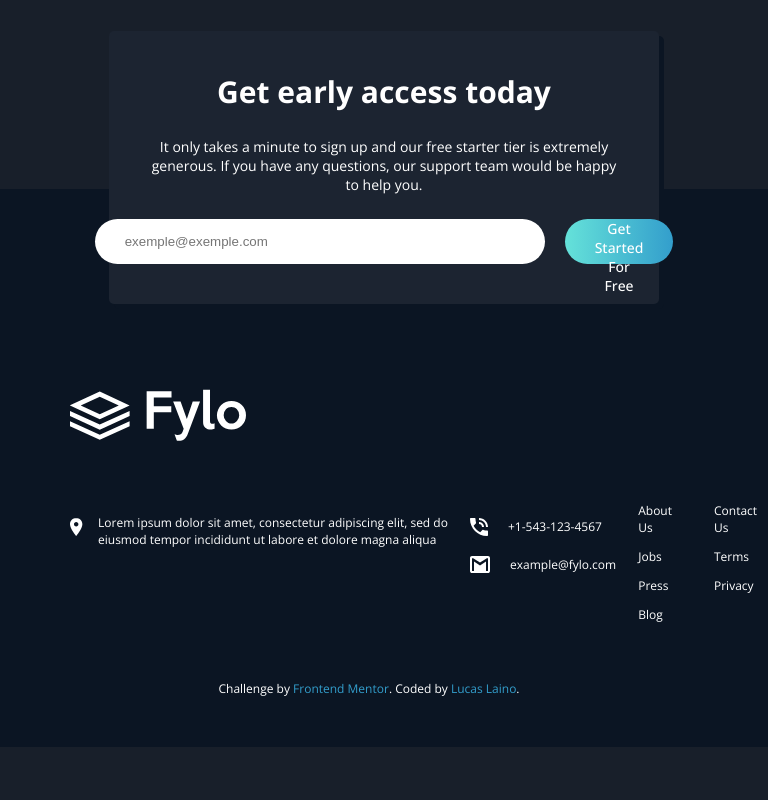
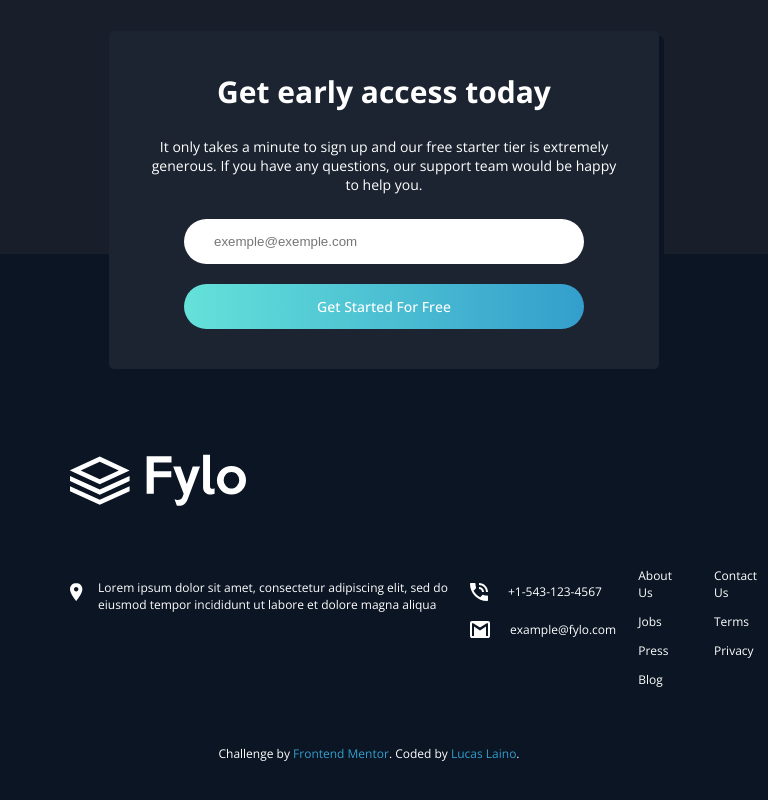
Before and after one commit to LucasLaino/frontend-mentor-fylo-lading-page, a React (Vite) app: page / in a window 768 px wide. Shown: the part 3758-4558 px from the top of the page. Before the commit the page ends 4505 px from the top, so only its background shows below. Built offline with nearby package versions, Linux system fonts and the light colour scheme.

Commit message:
perf: Adiciona Media Queries para tablets ao EmailForm

```diff
--- a/src/schemas/EmailForm.module.css
+++ b/src/schemas/EmailForm.module.css
@@ -45,3 +45,13 @@
         width: 250px;
     }
 }
+
+@media (min-width: 525px) and (max-width: 800px) {
+    .EmailForm {
+        flex-direction: column;
+    }
+
+    .inputEmail {
+        max-width: 400px;
+    }
+}
```
